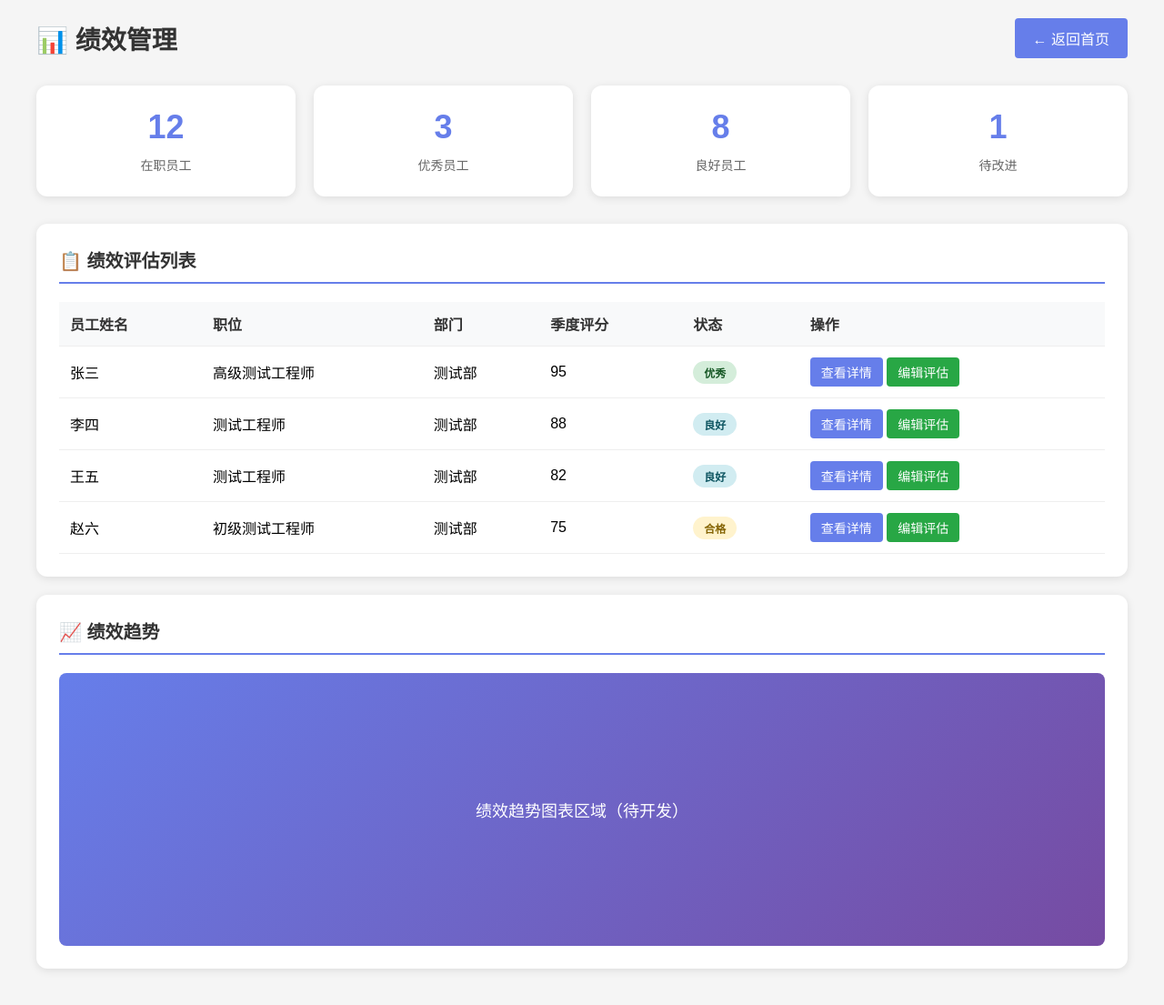
After one commit to hewenfeng998/Software-Test-Platform, a Flask app: page /performance in a window 1280 px wide. The commit adds this page. Shown: the whole page at 91% size. Run offline with Flask 3, Linux system fonts and the light colour scheme; the visitor is signed in with stand-in values (Sample User, id 1).

```diff
--- a/app.py
+++ b/app.py
@@ -58,6 +58,7 @@ class User(db.Model):
     name = db.Column(db.String(50), nullable=True)
     is_active = db.Column(db.Boolean, default=False)
     role = db.Column(db.String(20), default='viewer')
+    can_access_performance = db.Column(db.Boolean, default=False)
     created_at = db.Column(db.DateTime, default=datetime.utcnow)
 
     def __repr__(self):
@@ -71,6 +72,9 @@ class User(db.Model):
 
     def can_delete(self):
         return self.role == 'admin'
+
+    def can_access_performance(self):
+        return self.can_access_performance or self.role == 'admin'
 
     def can_view(self):
         return self.role in ['admin', 'editor', 'viewer']
@@ -488,13 +492,27 @@ def get_local_ip():
     except:
         return '127.0.0.1'
 
+@app.route('/performance')
+@login_required
+def performance():
+    user = User.query.get(session['user_id'])
+    if not user.can_access_performance():
+        abort(403)
+
+    return render_template('performance.html', user=user)
+
 @app.route('/')
 @login_required
 def home():
     user = User.query.get(session['user_id'])
     hostname = socket.gethostname()
     local_ip = get_local_ip()
-    return render_template('home.html', is_admin=user.is_admin(), role=user.role, hostname=hostname, local_ip=local_ip)
+    return render_template('home.html',
+                           is_admin=user.is_admin(),
+                           role=user.role,
+                           can_access_performance=user.can_access_performance(),
+                           hostname=hostname,
+                           local_ip=local_ip)
 
 @app.route('/project')
 @login_required
@@ -847,9 +865,13 @@ def analysis():
         end_date = datetime(year + 1, 1, 1)
         period_name = f"{year}年度"
 
+    start_date_only = start_date.date() if isinstance(start_date, datetime) else start_date
+    end_date_only = end_date.date() if isinstance(end_date, datetime) else end_date
+
     tasks = Task.query.filter(
-        Task.created_at >= start_date,
-        Task.created_at < end_date
+        Task.start_date.isnot(None),
+        Task.start_date >= start_date_only,
+        Task.start_date < end_date_only
     )
 
     if industry_filter and industry_filter != 'all':
@@ -878,12 +900,20 @@ def analysis():
         if task.blockers:
             blocker_count += 1
 
+    round_pass_counts = {}
+    for round_name in TEST_ROUND_OPTIONS:
+        round_tasks = [t for t in tasks if t.test_round == round_name]
+        round_pass = sum(1 for t in round_tasks if t.test_result == 'PASS')
+        round_pass_counts[round_name] = round_pass
+
+    total_pass = sum(round_pass_counts.values())
+
     for round_name in TEST_ROUND_OPTIONS:
         round_tasks = [t for t in tasks if t.test_round == round_name]
         round_total = len(round_tasks)
-        round_pass = sum(1 for t in round_tasks if t.test_result == 'PASS')
-        if round_total > 0:
-            test_round_pass_rate[round_name] = {'total': round_total, 'pass': round_pass, 'rate': round((round_pass / round_total) * 100, 1)}
+        round_pass = round_pass_counts[round_name]
+        if total_pass > 0:
+            test_round_pass_rate[round_name] = {'total': round_total, 'pass': round_pass, 'rate': round((round_pass / total_pass) * 100, 1)}
         else:
             test_round_pass_rate[round_name] = {'total': round_total, 'pass': round_pass, 'rate': 0}
 
@@ -1072,9 +1102,12 @@ def export_analysis():
         end_date = datetime(year + 1, 1, 1)
         period_name = f"{year}年度"
 
+    start_date_only = start_date.date() if isinstance(start_date, datetime) else start_date
+    end_date_only = end_date.date() if isinstance(end_date, datetime) else end_date
+
     query = Task.query.filter(
-        Task.created_at >= start_date,
-        Task.created_at < end_date
+        Task.start_date >= start_date_only,
+        Task.start_date < end_date_only
     )
 
     if industry_filter != 'all' and industry_filter:
@@ -1124,12 +1157,20 @@ def export_analysis():
             rejected_count += 1
             rejected_tasks.append(task)
 
+    round_pass_counts = {}
+    for round_name in TEST_ROUND_OPTIONS:
+        round_tasks = [t for t in tasks if t.test_round == round_name]
+        round_pass = sum(1 for t in round_tasks if t.test_result == 'PASS')
+        round_pass_counts[round_name] = round_pass
+
+    total_pass = sum(round_pass_counts.values())
+
     for round_name in TEST_ROUND_OPTIONS:
         round_tasks = [t for t in tasks if t.test_round == round_name]
         round_total = len(round_tasks)
-        round_pass = sum(1 for t in round_tasks if t.test_result == 'PASS')
-        if round_total > 0:
-            test_round_pass_rate[round_name] = {'total': round_total, 'pass': round_pass, 'rate': round((round_pass / round_total) * 100, 1)}
+        round_pass = round_pass_counts[round_name]
+        if total_pass > 0:
+            test_round_pass_rate[round_name] = {'total': round_total, 'pass': round_pass, 'rate': round((round_pass / total_pass) * 100, 1)}
         else:
             test_round_pass_rate[round_name] = {'total': round_total, 'pass': round_pass, 'rate': 0}
 
@@ -1249,6 +1290,7 @@ def set_role(user_id):
         new_role = request.form['role']
         if new_role in ['admin', 'editor', 'viewer']:
             user.role = new_role
+            user.can_access_performance = 'performance_access' in request.form
             db.session.commit()
             role_name = dict(ROLES).get(new_role, new_role)
             flash(f'已将用户 {user.username} 的权限设置为 {role_name}')
@@ -1338,9 +1380,12 @@ def send_report_to_feishu():
         end_date = datetime(year + 1, 1, 1)
         period_name = f"{year}年度"
 
+    start_date_only = start_date.date() if isinstance(start_date, datetime) else start_date
+    end_date_only = end_date.date() if isinstance(end_date, datetime) else end_date
+
     query = Task.query.filter(
-        Task.created_at >= start_date,
-        Task.created_at < end_date
+        Task.start_date >= start_date_only,
+        Task.start_date < end_date_only
     )
 
     if industry_filter != 'all' and industry_filter:
@@ -1368,12 +1413,20 @@ def send_report_to_feishu():
         if task.tester:
             tester_counts[task.tester] += 1
 
+    round_pass_counts = {}
+    for round_name in TEST_ROUND_OPTIONS:
+        round_tasks = [t for t in tasks if t.test_round == round_name]
+        round_pass = sum(1 for t in round_tasks if t.test_result == 'PASS')
+        round_pass_counts[round_name] = round_pass
+
+    total_pass = sum(round_pass_counts.values())
+
     for round_name in TEST_ROUND_OPTIONS:
         round_tasks = [t for t in tasks if t.test_round == round_name]
         round_total = len(round_tasks)
-        round_pass = sum(1 for t in round_tasks if t.test_result == 'PASS')
-        if round_total > 0:
-            test_round_pass_rate[round_name] = {'total': round_total, 'pass': round_pass, 'rate': round((round_pass / round_total) * 100, 1)}
+        round_pass = round_pass_counts[round_name]
+        if total_pass > 0:
+            test_round_pass_rate[round_name] = {'total': round_total, 'pass': round_pass, 'rate': round((round_pass / total_pass) * 100, 1)}
         else:
             test_round_pass_rate[round_name] = {'total': round_total, 'pass': round_pass, 'rate': 0}
 
--- a/templates/analysis.html
+++ b/templates/analysis.html
@@ -583,7 +583,7 @@
                                 -
                                 {% endif %}
                             </td>
-                            <td>{{ task.di_value or '-' }}</td>
+                            <td>{% if task.di_value is defined and task.di_value != '' %}{{ task.di_value }}{% else %}-{% endif %}</td>
                             <td>{{ task.progress }}%</td>
                         </tr>
                         {% endfor %}
--- a/templates/index.html
+++ b/templates/index.html
@@ -659,6 +659,7 @@
                         <th>测试人员</th>
                         <th>状态</th>
                         <th>测试结果</th>
+                        <th>测试轮次</th>
                         <th>DI数值</th>
                         <th>完成进度</th>
                         <th>时间范围</th>
@@ -686,7 +687,8 @@
                             -
                             {% endif %}
                         </td>
-                        <td>{{ task.di_value or '-' }}</td>
+                        <td>{{ task.test_round or '-' }}</td>
+                        <td>{% if task.di_value is defined and task.di_value != '' %}{{ task.di_value }}{% else %}-{% endif %}</td>
                         <td>
                             <div class="progress-bar">
                                 <div class="progress-fill" style="width: {{ task.progress }}%"></div>
--- /dev/null
+++ b/templates/performance.html
@@ -0,0 +1,242 @@
+<!DOCTYPE html>
+<html lang="zh-CN">
+<head>
+    <meta charset="UTF-8">
+    <meta name="viewport" content="width=device-width, initial-scale=1.0">
+    <title>绩效管理</title>
+    <style>
+        * {
+            margin: 0;
+            padding: 0;
+            box-sizing: border-box;
+        }
+        body {
+            font-family: 'Microsoft YaHei', sans-serif;
+            background-color: #f5f5f5;
+            padding: 20px;
+        }
+        .container {
+            max-width: 1200px;
+            margin: 0 auto;
+        }
+        .header {
+            display: flex;
+            justify-content: space-between;
+            align-items: center;
+            margin-bottom: 30px;
+        }
+        h1 {
+            color: #333;
+            font-size: 28px;
+        }
+        .back-btn {
+            padding: 10px 20px;
+            background-color: #667eea;
+            color: white;
+            text-decoration: none;
+            border-radius: 4px;
+            transition: background-color 0.3s;
+        }
+        .back-btn:hover {
+            background-color: #764ba2;
+        }
+        .stats-grid {
+            display: grid;
+            grid-template-columns: repeat(4, 1fr);
+            gap: 20px;
+            margin-bottom: 30px;
+        }
+        .stat-card {
+            background: white;
+            border-radius: 12px;
+            padding: 25px;
+            box-shadow: 0 2px 10px rgba(0,0,0,0.1);
+            text-align: center;
+        }
+        .stat-card .number {
+            font-size: 36px;
+            font-weight: bold;
+            color: #667eea;
+            margin-bottom: 10px;
+        }
+        .stat-card .label {
+            font-size: 14px;
+            color: #666;
+        }
+        .section {
+            background: white;
+            border-radius: 12px;
+            padding: 25px;
+            box-shadow: 0 2px 10px rgba(0,0,0,0.1);
+            margin-bottom: 20px;
+        }
+        .section h2 {
+            font-size: 20px;
+            color: #333;
+            margin-bottom: 20px;
+            padding-bottom: 10px;
+            border-bottom: 2px solid #667eea;
+        }
+        .table-container {
+            overflow-x: auto;
+        }
+        table {
+            width: 100%;
+            border-collapse: collapse;
+        }
+        th, td {
+            padding: 12px;
+            text-align: left;
+            border-bottom: 1px solid #eee;
+        }
+        th {
+            background-color: #f8f9fa;
+            font-weight: bold;
+            color: #333;
+        }
+        .badge {
+            display: inline-block;
+            padding: 4px 12px;
+            border-radius: 20px;
+            font-size: 12px;
+            font-weight: bold;
+        }
+        .badge.excellent {
+            background-color: #d4edda;
+            color: #155724;
+        }
+        .badge.good {
+            background-color: #d1ecf1;
+            color: #0c5460;
+        }
+        .badge.normal {
+            background-color: #fff3cd;
+            color: #856404;
+        }
+        .badge.poor {
+            background-color: #f8d7da;
+            color: #721c24;
+        }
+        .btn {
+            padding: 6px 12px;
+            border: none;
+            border-radius: 4px;
+            cursor: pointer;
+            font-size: 14px;
+            transition: background-color 0.3s;
+        }
+        .btn-view {
+            background-color: #667eea;
+            color: white;
+        }
+        .btn-view:hover {
+            background-color: #764ba2;
+        }
+        .btn-edit {
+            background-color: #28a745;
+            color: white;
+        }
+        .btn-edit:hover {
+            background-color: #218838;
+        }
+    </style>
+</head>
+<body>
+    <div class="container">
+        <div class="header">
+            <h1>📊 绩效管理</h1>
+            <a href="{{ url_for('home') }}" class="back-btn">← 返回首页</a>
+        </div>
+
+        <div class="stats-grid">
+            <div class="stat-card">
+                <div class="number">12</div>
+                <div class="label">在职员工</div>
+            </div>
+            <div class="stat-card">
+                <div class="number">3</div>
+                <div class="label">优秀员工</div>
+            </div>
+            <div class="stat-card">
+                <div class="number">8</div>
+                <div class="label">良好员工</div>
+            </div>
+            <div class="stat-card">
+                <div class="number">1</div>
+                <div class="label">待改进</div>
+            </div>
+        </div>
+
+        <div class="section">
+            <h2>📋 绩效评估列表</h2>
+            <div class="table-container">
+                <table>
+                    <thead>
+                        <tr>
+                            <th>员工姓名</th>
+                            <th>职位</th>
+                            <th>部门</th>
+                            <th>季度评分</th>
+                            <th>状态</th>
+                            <th>操作</th>
+                        </tr>
+                    </thead>
+                    <tbody>
+                        <tr>
+                            <td>张三</td>
+                            <td>高级测试工程师</td>
+                            <td>测试部</td>
+                            <td>95</td>
+                            <td><span class="badge excellent">优秀</span></td>
+                            <td>
+                                <button class="btn btn-view">查看详情</button>
+                                <button class="btn btn-edit">编辑评估</button>
+                            </td>
+                        </tr>
+                        <tr>
+                            <td>李四</td>
+                            <td>测试工程师</td>
+                            <td>测试部</td>
+                            <td>88</td>
+                            <td><span class="badge good">良好</span></td>
+                            <td>
+                                <button class="btn btn-view">查看详情</button>
+                                <button class="btn btn-edit">编辑评估</button>
+                            </td>
+                        </tr>
+                        <tr>
+                            <td>王五</td>
+                            <td>测试工程师</td>
+                            <td>测试部</td>
+                            <td>82</td>
+                            <td><span class="badge good">良好</span></td>
+                            <td>
+                                <button class="btn btn-view">查看详情</button>
+                                <button class="btn btn-edit">编辑评估</button>
+                            </td>
+                        </tr>
+                        <tr>
+                            <td>赵六</td>
+                            <td>初级测试工程师</td>
+                            <td>测试部</td>
+                            <td>75</td>
+                            <td><span class="badge normal">合格</span></td>
+                            <td>
+                                <button class="btn btn-view">查看详情</button>
+                                <button class="btn btn-edit">编辑评估</button>
+                            </td>
+                        </tr>
+                    </tbody>
+                </table>
+            </div>
+        </div>
+
+        <div class="section">
+            <h2>📈 绩效趋势</h2>
+            <div style="height: 300px; background: linear-gradient(135deg, #667eea 0%, #764ba2 100%); border-radius: 8px; display: flex; align-items: center; justify-content: center; color: white; font-size: 18px;">
+                绩效趋势图表区域（待开发）
+            </div>
+        </div>
+    </div>
+</body>
+</html>
```
Also changed, not shown: templates/home.html (+17 -2 lines), templates/set_role.html (+9 -0 lines).
